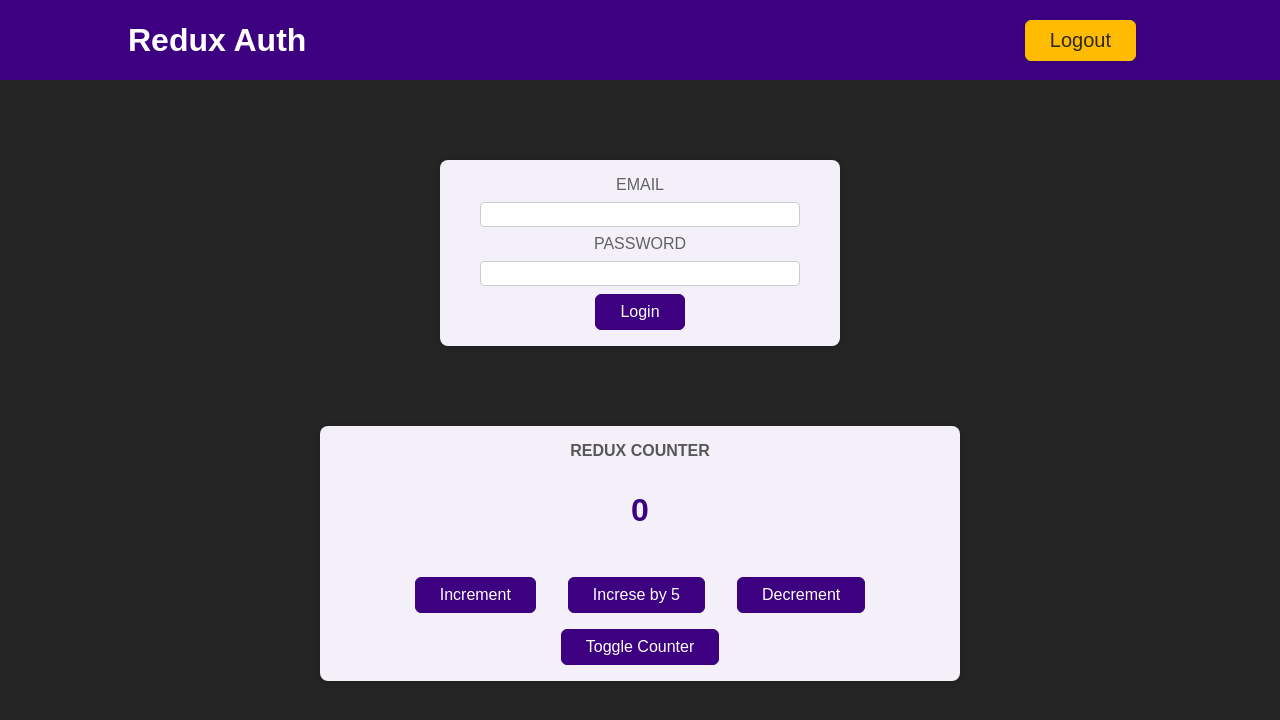
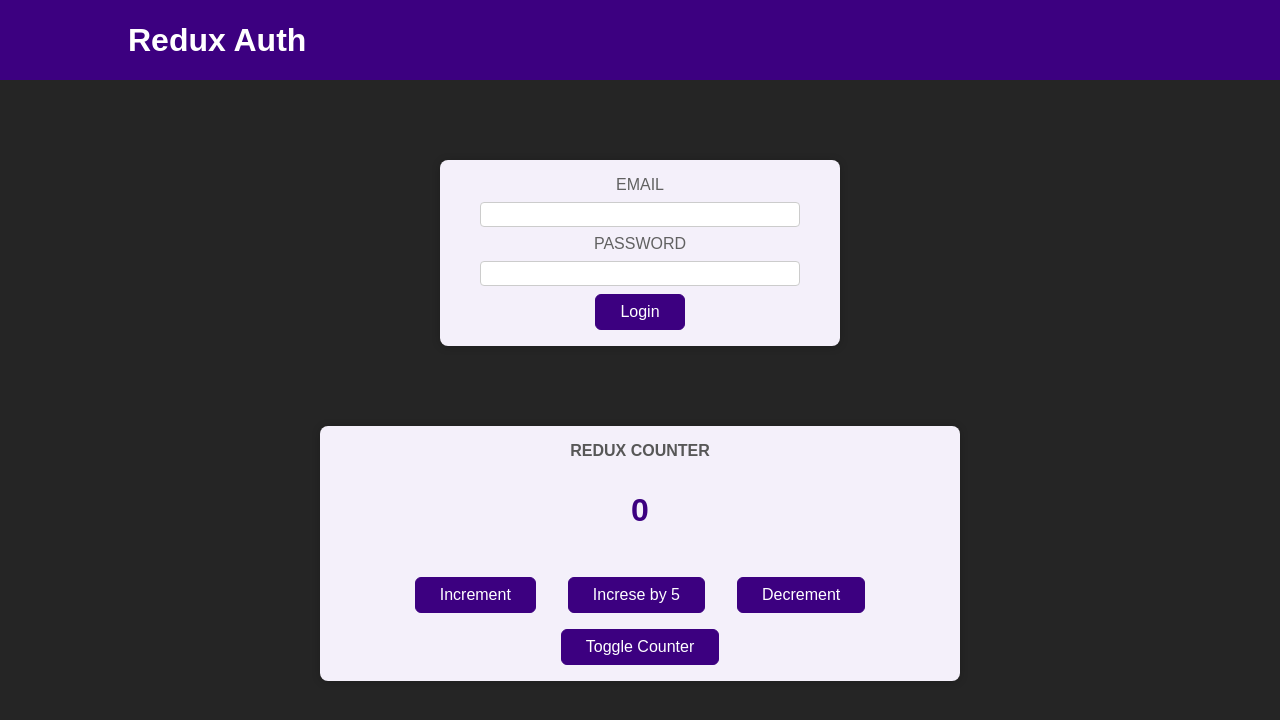
Before and after one commit to DorianKita/redux_counter, a React (Create React App) app: page / in a window 1280 px wide. Shown: the top 720 px of the page. Built offline with nearby package versions, Linux system fonts and the light colour scheme.

Commit message:
created functions to handle login and logout

```diff
--- a/src/App.js
+++ b/src/App.js
@@ -3,11 +3,10 @@ import Counter from "./components/Counter";
 import Header from "../src/components/Header.js";
 import Auth from "./components/Auth.js";
 import UserProfile from "./components/UserProfile.js";
-import store from "./store/index.js";
 import { useSelector } from "react-redux";
 
 function App() {
-  const state = useSelector((state) => state.isAuthenticated);
+  const state = useSelector((state) => state.auth.isAuthenticated);
 
   return (
     <Fragment>
--- a/src/components/Auth.js
+++ b/src/components/Auth.js
@@ -1,6 +1,6 @@
 import classes from "./Auth.module.css";
 import { authActions } from "../store/index.js";
-import { useDispatch, useSelector } from "react-redux";
+import { useDispatch } from "react-redux";
 
 const Auth = () => {
   const dispatch = useDispatch();
--- a/src/components/Header.js
+++ b/src/components/Header.js
@@ -1,7 +1,7 @@
 import classes from "./Header.module.css";
-import { useDispatch } from "react-redux";
-import { authActions } from "../store/index.js";
-import store from "../store/index.js";
+
+import { useDispatch, useSelector } from "react-redux";
+import { authActions } from "../store";
 
 const Header = () => {
   const dispatch = useDispatch();
@@ -10,26 +10,28 @@ const Header = () => {
     dispatch(authActions.logout());
   };
 
+  const isAuth = useSelector((state) => state.auth.isAuthenticated);
+
   return (
     <header className={classes.header}>
       <h1>Redux Auth</h1>
+
+      {isAuth && (
         <nav>
           <ul>
-          {store.getState().auth.isAuthenticated ? (
-            <>
             <li>
               <a href="/">My Products</a>
             </li>
             <li>
               <a href="/">My Sales</a>
             </li>
-            </>
-          ) : null}
+
             <li>
               <button onClick={handleLogout}>Logout</button>
             </li>
           </ul>
         </nav>
+      )}
     </header>
   );
 };
```
Lines whose indentation alone changed are shown as unchanged.
